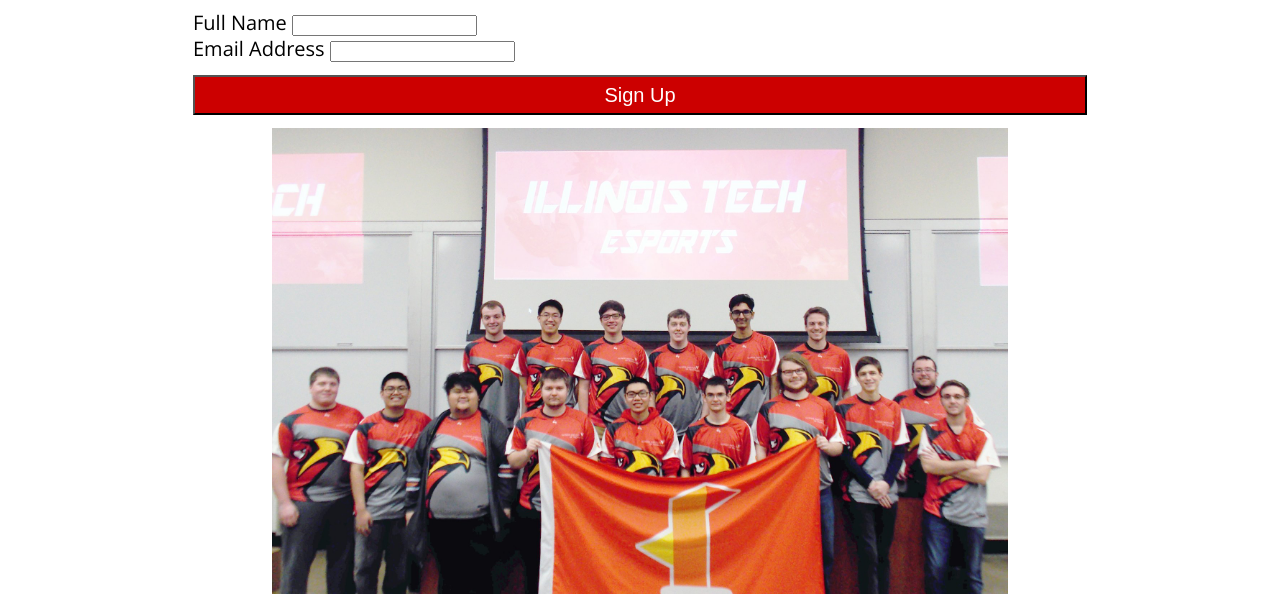
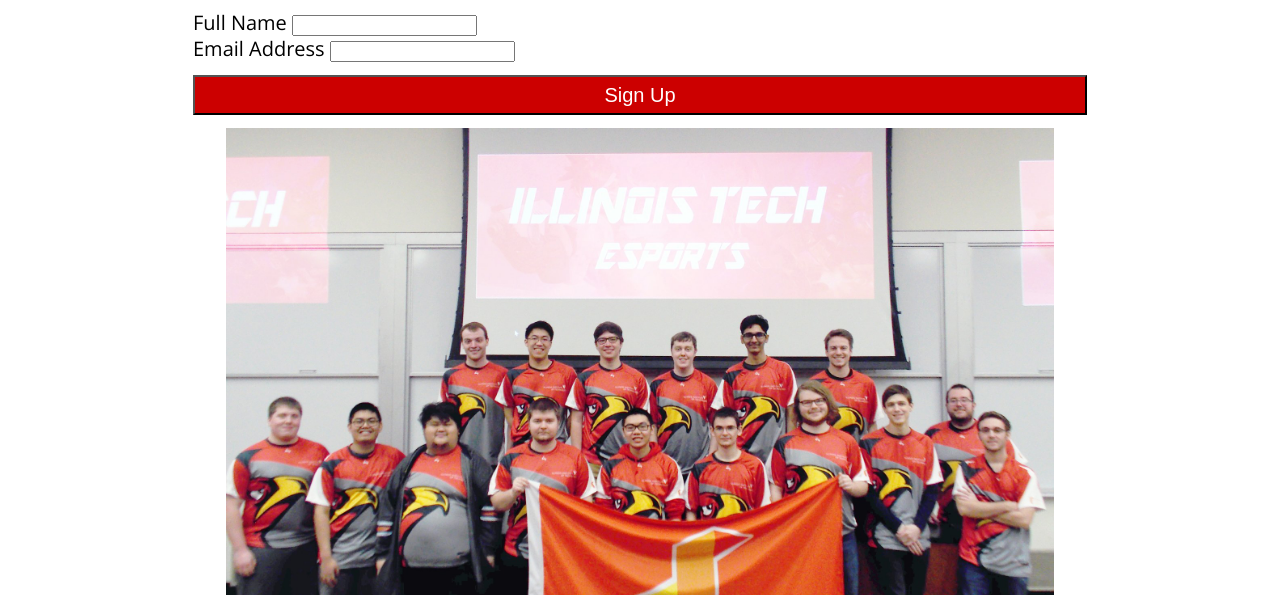
Before and after one commit to chrmil11/hci-project-one, a plain HTML site: page index.html in a window 1280 px wide. Shown: the part 205-800 px from the top of the page. Drawn offline with nearby package versions, Linux system fonts and the light colour scheme; a web font is replaced by a local one.

Commit message:
Adjust picture sizes on wider screens

```diff
--- a/screen.css
+++ b/screen.css
@@ -132,10 +132,17 @@ article + article {
   }
 }
 
-@media screen and (min-width: 910px) {
+@media screen and (min-width: 722px) {
   img {
     width: 80%;
     padding-left: 10%;
+  }
+}
+
+@media screen and (min-width: 860px) {
+  img {
+    width: 70%;
+    padding-left: 15%;
   }
 }
 
@@ -153,7 +160,7 @@ article + article {
   }
 }
 
-@media screen and (min-width: 1094px) {
+@media screen and (min-width: 1012px) {
   #header {
     padding: 0.42219em 3.799713em; /* 20px/47.372px = 0.42219em; 180px/47.372px = 3.799713em */
   }
@@ -179,4 +186,9 @@ article + article {
     width: 47.596154%;
     padding-left: 1.602564%;
   }
+
+  img {
+    width: 90%;
+    padding-left: 5%;
+  }
 }
```
